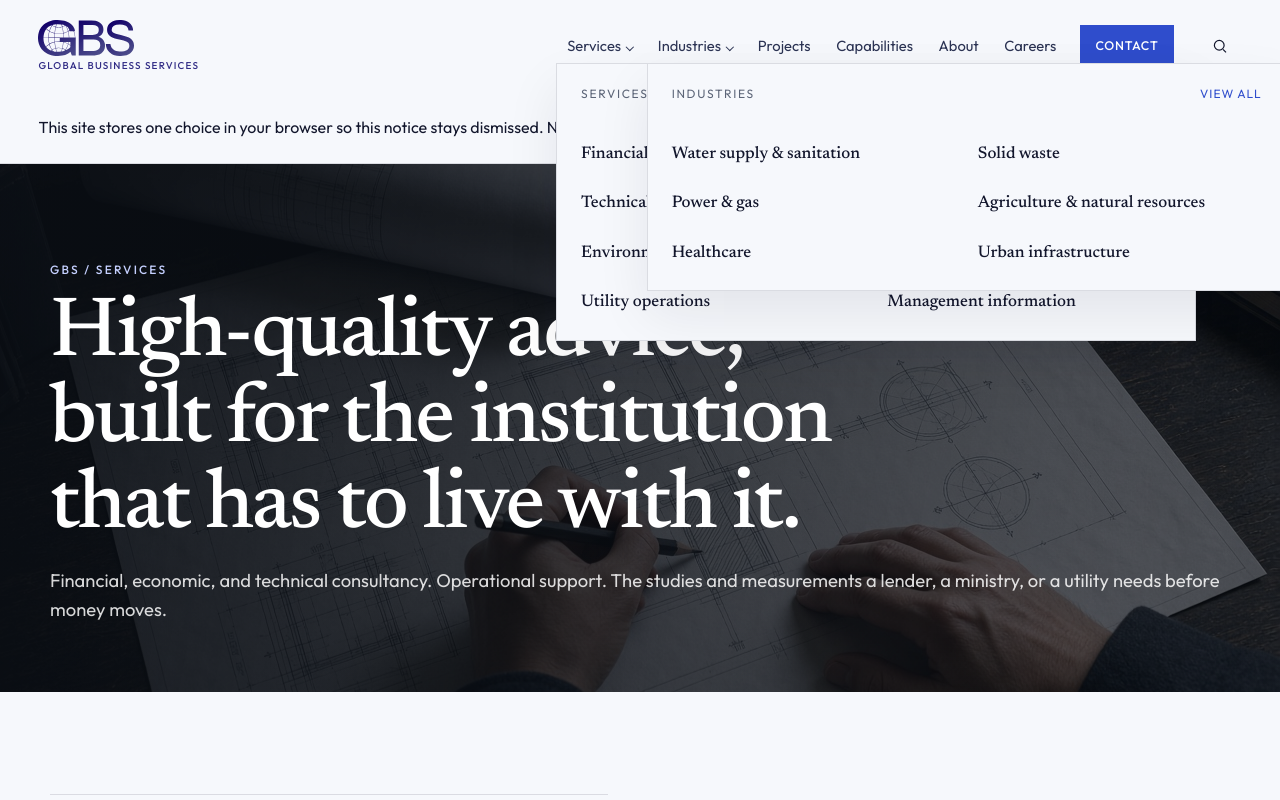
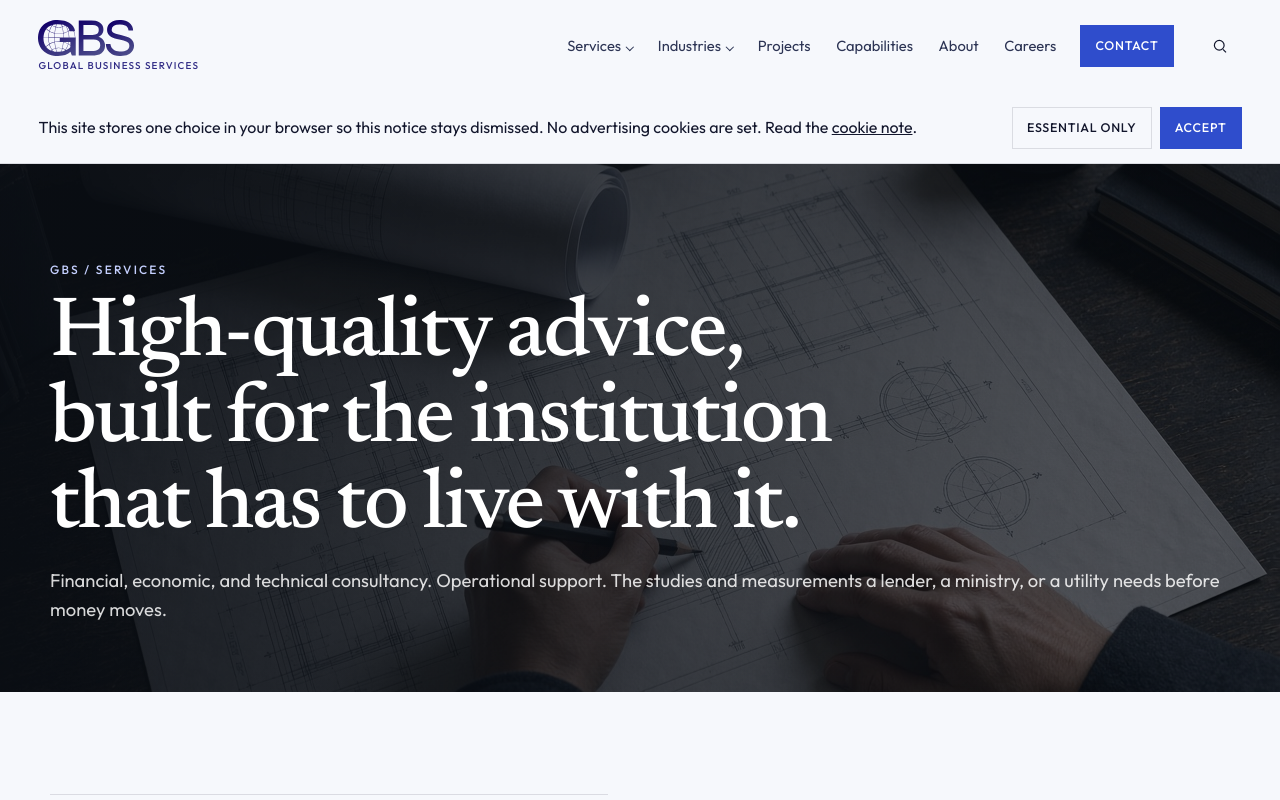
Before and after one commit to sattarov199930/gbs, a React (Vite) app: page /Services in a window 1280 px wide. Shown: the top 800 px of the page. Built offline with nearby package versions, Linux system fonts and the light colour scheme.

Commit message:
bug fixes, style impovements, menu looks better now

```diff
--- a/src/components/Navbar.jsx
+++ b/src/components/Navbar.jsx
@@ -19,6 +19,11 @@ const starters = [
   { type: "Location", title: "Tashkent", href: "/contact", text: "21 Khusnutdin Asomov Street." },
 ];
 
+const menus = {
+  services: { label: "services", to: "/services", items: services },
+  industries: { label: "industries", to: "/industries", items: industries },
+};
+
 export default function Navbar() {
   const [scrolled, setScrolled] = useState(false);
   const [open, setOpen] = useState(false);
@@ -26,6 +31,7 @@ export default function Navbar() {
   const [query, setQuery] = useState("");
   const [searchOpen, setSearchOpen] = useState(false);
   const inputRef = useRef(null);
+  const closeTimer = useRef(null);
   const location = useLocation();
 
   useEffect(() => {
@@ -47,6 +53,8 @@ export default function Navbar() {
     return () => document.body.classList.remove("nav-locked");
   }, [open, searchOpen]);
 
+  useEffect(() => () => window.clearTimeout(closeTimer.current), []);
+
   useEffect(() => {
     if (!searchOpen) return undefined;
     const timer = window.setTimeout(() => inputRef.current?.focus(), 160);
@@ -63,9 +71,26 @@ export default function Navbar() {
   const results = query.trim() ? searchContent(query) : starters;
   const closeSearch = () => setSearchOpen(false);
   const hoverable = () => window.matchMedia("(hover: hover) and (pointer: fine)").matches;
+  const showMenu = (id) => {
+    window.clearTimeout(closeTimer.current);
+    setMenu(id);
+  };
+  const hideMenu = () => {
+    if (!hoverable()) return;
+    window.clearTimeout(closeTimer.current);
+    closeTimer.current = window.setTimeout(() => setMenu(null), 160);
+  };
+  const closeMenu = () => {
+    if (!hoverable()) return;
+    window.clearTimeout(closeTimer.current);
+    setMenu(null);
+  };
 
   return (
-    <header className={`site-header ${scrolled || open || searchOpen ? "is-solid" : ""} ${searchOpen ? "is-searching" : ""}`}>
+    <header
+      className={`site-header ${scrolled || open || searchOpen || menu ? "is-solid" : ""} ${searchOpen ? "is-searching" : ""} ${menu ? "is-menu" : ""}`}
+      onMouseLeave={hideMenu}
+    >
       <a className="skip-link" href="#content">
         Skip to content
       </a>
@@ -81,38 +106,34 @@ export default function Navbar() {
                 key={link.to}
                 className={`nav-item ${menu === link.menu ? "is-open" : ""}`}
                 onMouseEnter={() => {
-                  if (hoverable()) setMenu(link.menu);
-                }}
-                onMouseLeave={() => {
-                  if (hoverable()) setMenu(null);
+                  if (hoverable()) showMenu(link.menu);
                 }}
               >
                 <button
                   type="button"
                   className="nav-link"
                   aria-expanded={menu === link.menu}
-                  onClick={() => setMenu(link.menu)}
+                  onClick={() => showMenu(link.menu)}
                 >
                   {link.label}
                   <span className="caret" aria-hidden="true" />
                 </button>
                 <div className="dropdown">
                   <div className="dropdown-panel">
-                  <div className="dropdown-head">
-                    <p>{link.label}</p>
-                    <Link to={link.to} onClick={() => setOpen(false)}>
-                      View all
-                    </Link>
-                  </div>
-                  <ul>
-                    {(link.menu === "services" ? services : industries).map((item) => (
-                      <li key={item.slug}>
-                        <Link to={`${link.to}#${item.slug}`} onClick={() => setOpen(false)}>
-                          <strong>{item.title}</strong>
+                    <ul>
+                      {menus[link.menu].items.map((item) => (
+                        <li key={item.slug}>
+                          <Link to={`${link.to}#${item.slug}`} onClick={() => setOpen(false)}>
+                            {item.title}
+                          </Link>
+                        </li>
+                      ))}
+                      <li>
+                        <Link className="dropdown-all" to={link.to} onClick={() => setOpen(false)}>
+                          All {menus[link.menu].label}
                         </Link>
                       </li>
-                    ))}
-                  </ul>
+                    </ul>
                   </div>
                 </div>
               </div>
@@ -121,12 +142,13 @@ export default function Navbar() {
                 key={link.to}
                 to={link.to}
                 className={({ isActive }) => `nav-link ${isActive ? "is-active" : ""}`}
+                onMouseEnter={closeMenu}
               >
                 {link.label}
               </NavLink>
             )
           )}
-          <Link to="/contact" className="btn btn-small nav-cta">
+          <Link to="/contact" className="btn btn-small nav-cta" onMouseEnter={closeMenu}>
             Contact
           </Link>
         </nav>
@@ -138,6 +160,7 @@ export default function Navbar() {
             aria-expanded={searchOpen}
             onClick={() => {
               setOpen(false);
+              setMenu(null);
               setSearchOpen((value) => !value);
             }}
           >
--- a/src/styles/site.css
+++ b/src/styles/site.css
@@ -161,8 +161,32 @@ p { margin: 0 0 1rem; }
   cursor: pointer;
   color: var(--ink-soft);
 }
-.nav-link.is-active { color: var(--ink); box-shadow: inset 0 -1px 0 var(--brass); }
+.nav-links > .nav-link,
+.nav-item > .nav-link { position: relative; }
+.nav-links > .nav-link::after,
+.nav-item > .nav-link::after {
+  content: "";
+  position: absolute;
+  left: 50%;
+  bottom: 0.12rem;
+  width: 3.95rem;
+  height: 1px;
+  background: linear-gradient(90deg, transparent, var(--brass) 22%, var(--brass) 78%, transparent);
+  transform: translateX(-50%) scaleX(0);
+  transform-origin: center;
+  transition: transform 0.35s cubic-bezier(0.22, 1, 0.36, 1);
+  pointer-events: none;
+}
+.nav-links > .nav-link:hover::after,
+.nav-links > .nav-link:focus-visible::after,
+.nav-links > .nav-link.is-active::after,
+.nav-item > .nav-link:hover::after,
+.nav-item > .nav-link:focus-visible::after,
+.nav-item.is-open > .nav-link::after { transform: translateX(-50%) scaleX(1); }
+.nav-link.is-active,
+.nav-item.is-open > .nav-link { color: var(--ink); }
 .nav-item { position: relative; }
+.nav-item.is-open .caret { transform: translateY(1px) rotate(225deg); }
 .caret {
   display: inline-block;
   width: 0.35rem;
@@ -206,45 +230,53 @@ p { margin: 0 0 1rem; }
 .menu-toggle.is-open span:first-child { transform: translateY(3.25px) rotate(40deg); }
 .menu-toggle.is-open span:last-child { transform: translateY(-3.25px) rotate(-40deg); }
 
+.site-header.is-menu {
+  background: #f6f8fc;
+  border-bottom-color: transparent;
+}
 .dropdown {
   position: absolute;
-  top: calc(100% - 0.2rem);
+  z-index: 30;
+  top: calc(100% - 1px);
   left: 0;
-  width: min(640px, 72vw);
-  background: var(--white);
-  border: 1px solid var(--line);
-  padding: 0.8rem;
-  opacity: 0;
+  display: grid;
+  grid-template-rows: 0fr;
+  min-width: 16.5rem;
+  background: transparent;
+  border: 0;
+  box-shadow: none;
+  padding: 0;
+  overflow: hidden;
   pointer-events: none;
-  transform: translateY(8px);
-  transition: opacity 0.4s ease, transform 0.45s cubic-bezier(0.22, 1, 0.36, 1);
-  box-shadow: 0 24px 50px rgba(20, 24, 32, 0.08);
+  transition: grid-template-rows 0.42s cubic-bezier(0.22, 1, 0.36, 1);
 }
-.dropdown::before {
-  content: "";
-  position: absolute;
-  left: 0;
-  right: 0;
-  top: -16px;
-  height: 16px;
+.dropdown-panel {
+  min-height: 0;
+  overflow: hidden;
+  padding-bottom: 0.85rem;
+  background: linear-gradient(
+    180deg,
+    #f6f8fc 0,
+    #f6f8fc 2.85rem,
+    rgba(246, 248, 252, 0.94) 45%,
+    rgba(246, 248, 252, 0.70) 88%,
+    rgba(246, 248, 252, 0) 100%
+  );
 }
-.nav-item.is-open .dropdown { opacity: 1; pointer-events: auto; transform: none; }
-.dropdown-head, .dropdown li a {
-  display: flex;
-  justify-content: space-between;
-  gap: 1rem;
+.nav-item.is-open .dropdown { grid-template-rows: 1fr; pointer-events: auto; }
+.dropdown ul { list-style: none; margin: 0; padding: 0.45rem 0 0.55rem; }
+.dropdown li a {
+  position: relative;
+  display: block;
+  padding: 0.34rem 1.35rem 0.34rem 0.85rem;
+  text-decoration: none;
+  color: var(--ink-soft);
+  white-space: nowrap;
+  transition: color 0.25s ease, background-color 0.25s ease;
 }
-.dropdown-head { padding: 0.4rem 0.7rem 0.7rem; font-size: 0.75rem; letter-spacing: 0.14em; text-transform: uppercase; color: var(--muted); }
-.dropdown-head a { color: var(--brass); letter-spacing: 0.08em; text-decoration: none; }
-.dropdown ul { list-style: none; margin: 0; padding: 0; display: grid; grid-template-columns: 1fr 1fr; }
-.dropdown li a {
-  flex-direction: column;
-  text-decoration: none;
-  padding: 0.7rem;
-}
-.dropdown li a:hover { background: var(--paper); }
-.dropdown strong { font-family: var(--serif); font-size: 1.05rem; font-weight: 500; }
-.dropdown span { color: var(--muted); font-size: 0.82rem; line-height: 1.4; }
+.dropdown li a:hover,
+.dropdown li a:focus-visible { color: var(--ink); background: #e4e9ff; }
+.dropdown-all { color: var(--ink); }
 
 .nav-bar { position: relative; }
 .nav-links { transition: opacity 0.35s ease, transform 0.45s cubic-bezier(0.22, 1, 0.36, 1); }
@@ -767,6 +799,8 @@ p { margin: 0 0 1rem; }
     border-bottom: 1px solid var(--line);
   }
   .nav-item > .nav-link { display: flex; align-items: center; justify-content: space-between; }
+  .nav-links > .nav-link::after,
+  .nav-item > .nav-link::after { width: 100%; bottom: 0; }
   .nav-item.is-open .caret { transform: translateY(1px) rotate(225deg); }
   .nav-cta { margin: 1rem 0 0; width: 100%; }
   .dropdown {
@@ -782,10 +816,20 @@ p { margin: 0 0 1rem; }
     border: 0;
     padding: 0;
     background: transparent;
+    min-width: 0;
     transition: grid-template-rows 0.45s cubic-bezier(0.22, 1, 0.36, 1);
   }
+  .dropdown li a {
+    white-space: normal;
+    padding: 0.5rem 0 0.5rem 1.05rem;
+    transition: color 0.25s ease, background 0.25s ease;
+  }
+  .dropdown li a:hover,
+  .dropdown li a:focus-visible {
+    background: linear-gradient(90deg, rgba(228, 233, 255, 0) 0, #e4e9ff 0.55rem, #e4e9ff 68%, rgba(228, 233, 255, 0) 100%);
+  }
   .dropdown::before { display: none; }
-  .dropdown-panel { min-height: 0; overflow: hidden; }
+  .dropdown-panel { min-height: 0; overflow: hidden; padding-bottom: 0; background: transparent; }
   .nav-item.is-open .dropdown { grid-template-rows: 1fr; pointer-events: auto; }
   .dropdown ul { grid-template-columns: 1fr; }
   .hero-grid, .intro-grid, .split, .method-grid, .region-layout, .detail-layout, .contact-layout, .practice-layout, .industry-feature, .section-head, .footer-top, .project-cards, .stat-row, .geo-stats {
```
